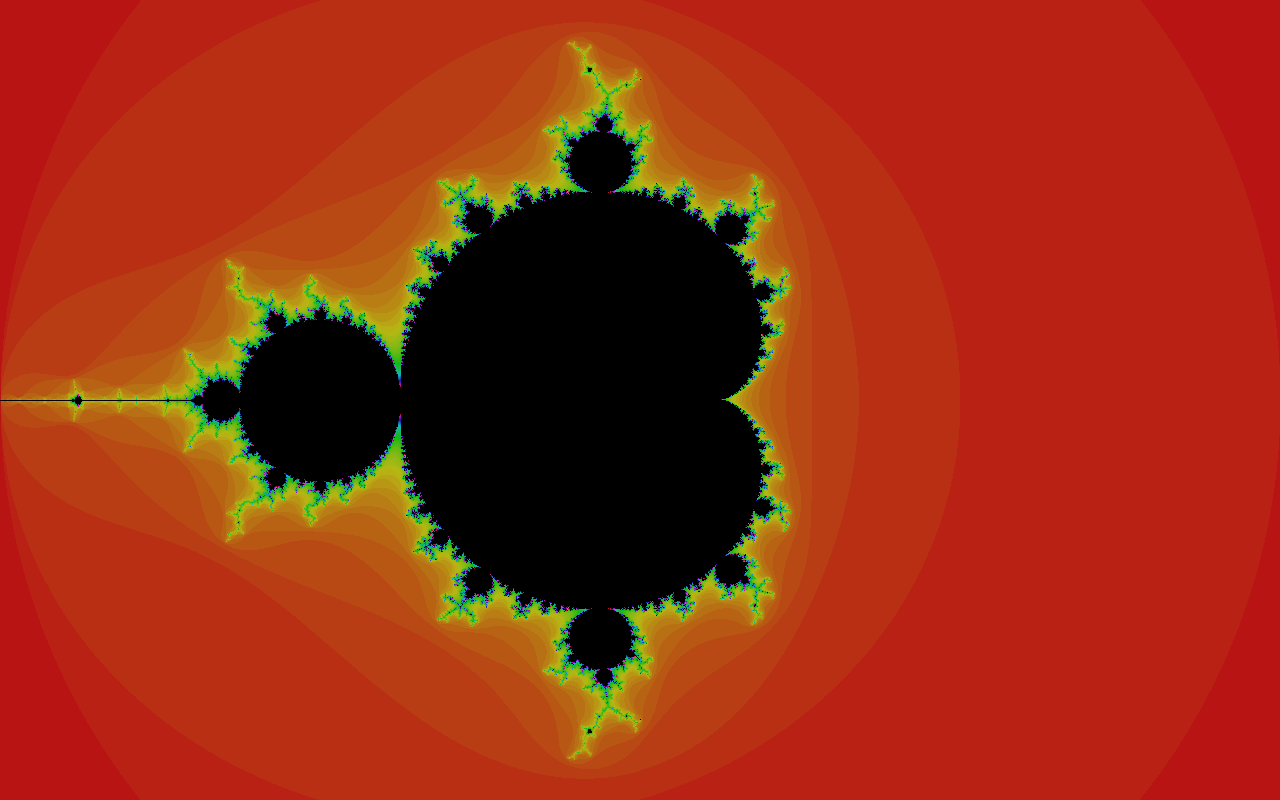
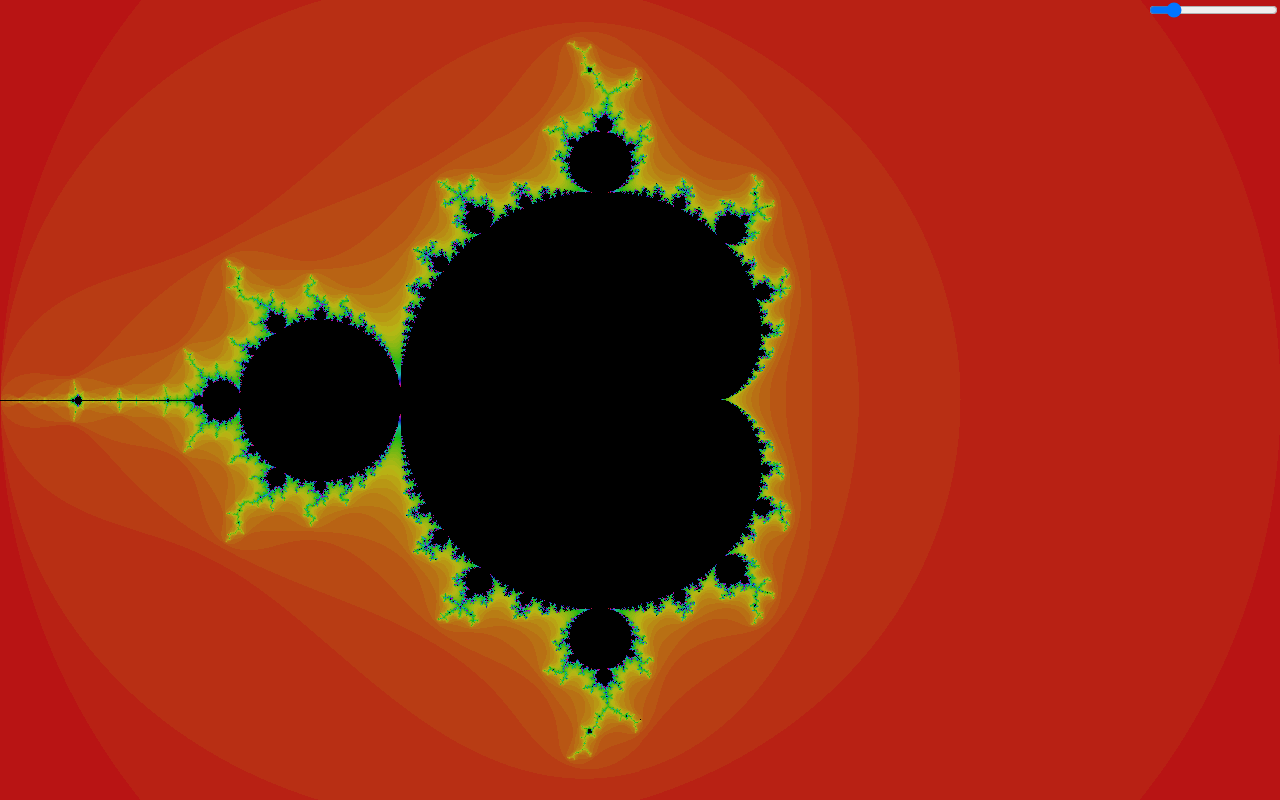
Before and after one commit to markrian/mandelbrot, a plain HTML site: page index.html in a window 1280 px wide. Drawn offline with Linux system fonts and the light colour scheme.

Commit message:
this is working pretty well now, try http://localhost:8080/#-1.8326552972419308,0.0002849006232970331,1099511627776,15000

```diff
--- a/app.js
+++ b/app.js
@@ -8,8 +8,12 @@
     var zoom = 1;
 
     function init() {
+        readLocationHash();
+        setupHashListener();
+        setSlider();
         createCanvasAndContext();
         setupMouseListener();
+        setupSliderListener();
         setupZoomInteraction();
         draw();
     }
@@ -17,6 +21,7 @@
     function draw() {
         createImageData();
         drawImageData();
+        setLocationHash();
     }
 
     function createCanvasAndContext() {
@@ -57,10 +62,18 @@
         });
     }
 
+    function setupSliderListener() {
+        var slider = document.getElementById('iterations');
+        slider.addEventListener('change', function () {
+            maxIterations = slider.value;
+            draw();
+        });
+    }
+
     function setupZoomInteraction() {
         document.addEventListener('wheel', function (event) {
             centre = coordsToComplex([event.pageX, event.pageY], centre, zoom);
-            zoom = event.deltaY > 0 ? zoom*2 : zoom/2;
+            zoom = event.deltaY < 0 ? zoom*2 : zoom/2;
             draw();
         });
     }
@@ -143,5 +156,34 @@
         el.textContent = data;
     }
 
+    function setLocationHash() {
+        location.hash = centre.concat([zoom, maxIterations]);
+    }
+
+    function readLocationHash() {
+        var hash = location.hash.slice(1);
+        if (hash === '') {
+            return;
+        }
+
+        var parts = hash.split(',');
+        centre[0] = parseFloat(parts[0]);
+        centre[1] = parseFloat(parts[1]);
+        zoom = parseFloat(parts[2]);
+        maxIterations = parseFloat(parts[3]);
+    }
+
+    function setSlider() {
+        var slider = document.getElementById('iterations');
+        slider.value = maxIterations;
+    }
+
+    function setupHashListener() {
+        window.addEventListener('hashchange', function () {
+            readLocationHash();
+            draw();
+        });
+    }
+
     document.addEventListener('DOMContentLoaded', init);
 })();
--- a/index.html
+++ b/index.html
@@ -15,6 +15,12 @@ canvas {
     top: 0;
     left: 0;
 }
+#iterations {
+    position: fixed;
+    top: 0;
+    right: 0;
+}
 </style>
 <script src="app.js"></script>
 <div id=log></div>
+<input type="range" min="1" max="500" id="iterations">
```
